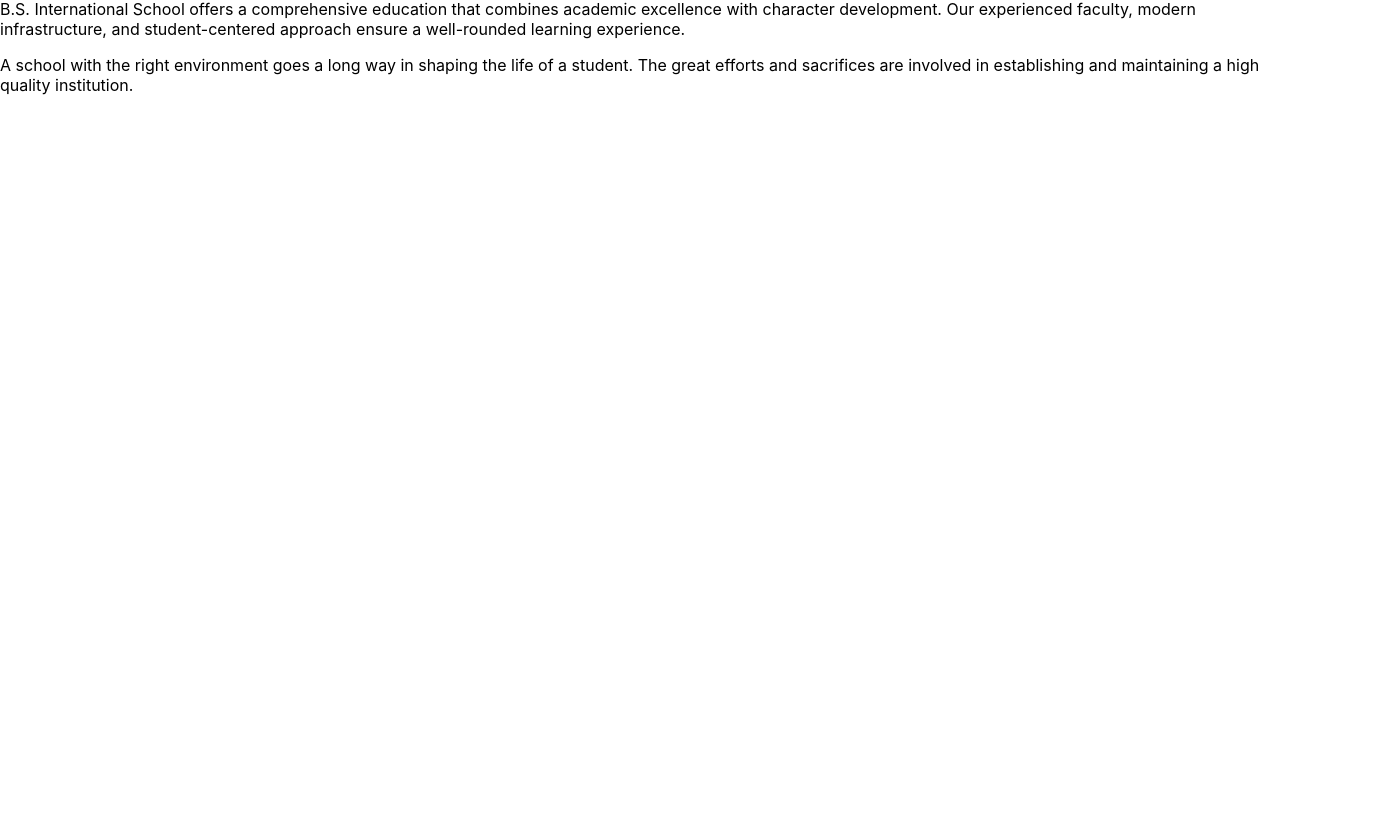
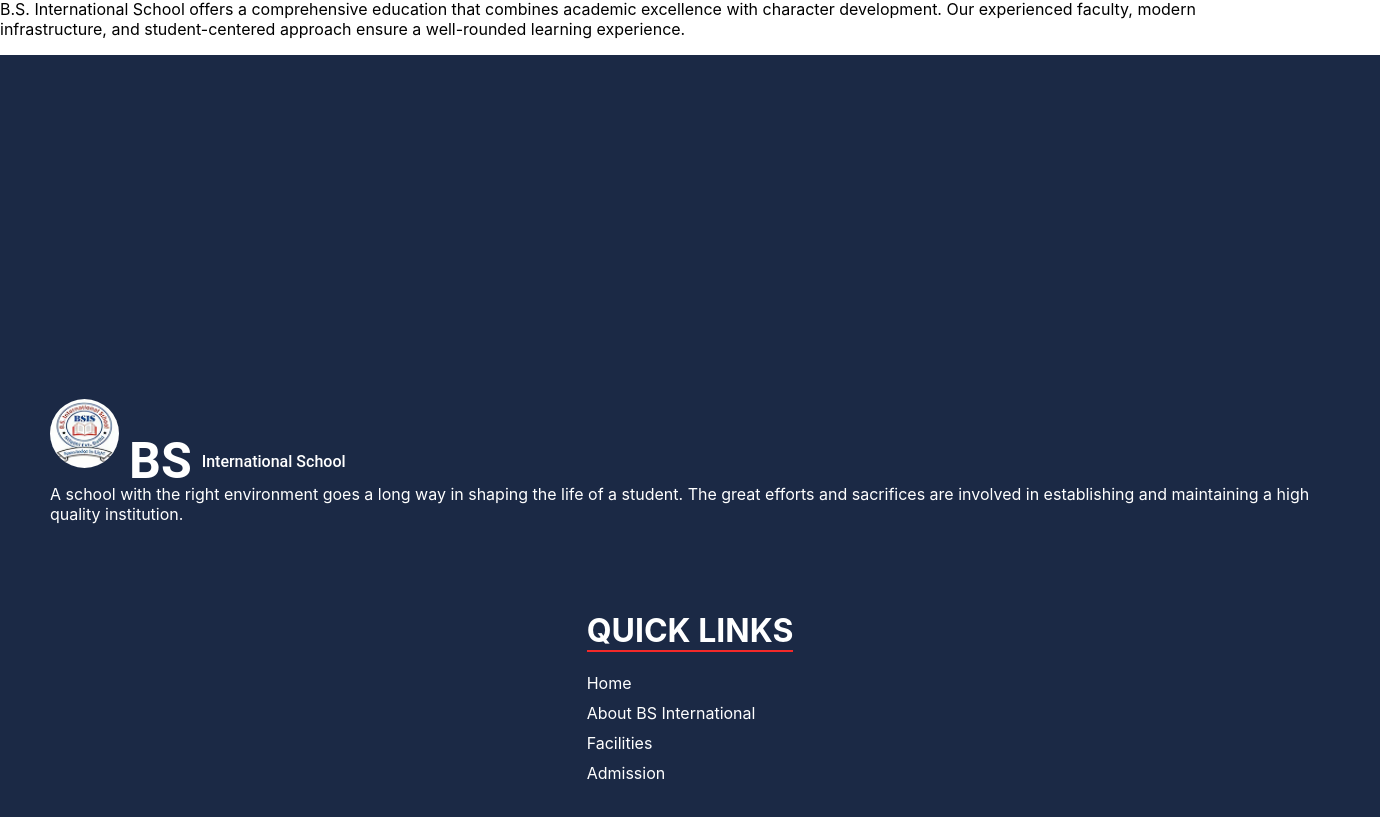
Before and after one commit to souravsharma-dev/react-School-Website, a React (Create React App) app: page / in a window 1280 px wide. Shown: the part 1202-2019 px from the top of the page, 1380 px wide, since content can reach past the window. Before the commit the page ends 1313 px from the top, so only its background shows below. Built offline with nearby package versions, Linux system fonts and the light colour scheme.

Commit message:
Footer UI

```diff
--- a/src/Components/Footer.jsx
+++ b/src/Components/Footer.jsx
@@ -1,8 +1,105 @@
-const footer = () => {
+import {Link} from 'react-router-dom';
+
+const Footer = () => {
     return (
-        <div>
-            <p>A school with the right environment goes a long way in shaping the life of a student. The great efforts and sacrifices are involved in establishing and maintaining a high quality institution.</p>
+
+        // Footer Section
+        <div style={{
+            display: 'flex',
+            width: '100%',
+            height: '771.489px',
+            padding: '150px 50px 20px 50px',
+            flexDirection: 'column',
+            justifyContent: 'center',
+            alignItems: 'center',
+            gap: '50px',
+            backgroundColor: '#1B2945',
+            color: 'white',
+        }}>
+
+            <div style={{
+                display: 'flex',
+                flexDirection: 'column',
+                alignItems: 'start',
+                justifyContent: 'center',
+            }}>
+        {/* BS International School Logo and Description */}
+        <div style={{
+            display: 'flex',
+            justifyContent: 'center',
+            alignItems: 'start',
+            height: '69px',
+            gap: '10px',
+        }}>
+            <img src="./images/logo.png" alt="school logo" style={{
+                width: '69px',
+                aspectRatio: '1/1',
+                borderRadius: '50px'
+            }} />
+
+            <div style={{
+                display: 'flex',
+                alignItems: 'center',
+                gap: '10px',
+            }}>
+
+            <h1 style={{
+                fontFamily: 'Roboto',
+                fontSize: '50px',
+                fontStyle: 'normal',
+                lineHeight: 'short',
+                }}>
+                    BS </h1>
+
+                <p style={{
+                    /* Text Medium - 16 */
+                    fontFamily: 'Roboto',
+                    fontSize: '16px',
+                    fontStyle: 'normal',
+                    fontWeight: 500,
+                    lineHeight: 'normal',
+                }}>International School</p>
+                </div>
+
+                    </div>
+
+                    {/* About school */}
+                  <p>A school with the right environment goes a long way in shaping the life of a student.
+                    The great efforts and sacrifices are involved in establishing and maintaining a high quality institution.</p>
+
+                </div>
+
+                {/* Footer link Section */}
+                <div style={{
+                }}>
+                    <h1 style={{
+                        borderBottom: "2px solid #F32929"
+                    }}>QUICK LINKS</h1>
+
+                    <div style={{
+                        display: 'flex',
+                        flexDirection: 'column',
+                        gap: '10px',
+                    }}>
+                        <Link to="/" style={{
+                        textDecoration: 'none',
+                        color: 'white'
+                        }}>Home</Link>
+                        <Link to="/about" style={{
+                        textDecoration: 'none',
+                        color: 'white'
+                        }}>About BS International</Link>
+                        <Link to="/facilities" style={{
+                        textDecoration: 'none',
+                        color: 'white'
+                        }}>Facilities</Link>
+                        <Link to="/admission" style={{
+                        textDecoration: 'none',
+                        color: 'white'
+                        }}>Admission</Link>
+                    </div>
+                </div>
         </div>
     )
 }
-export default footer;
+export default Footer;
```
